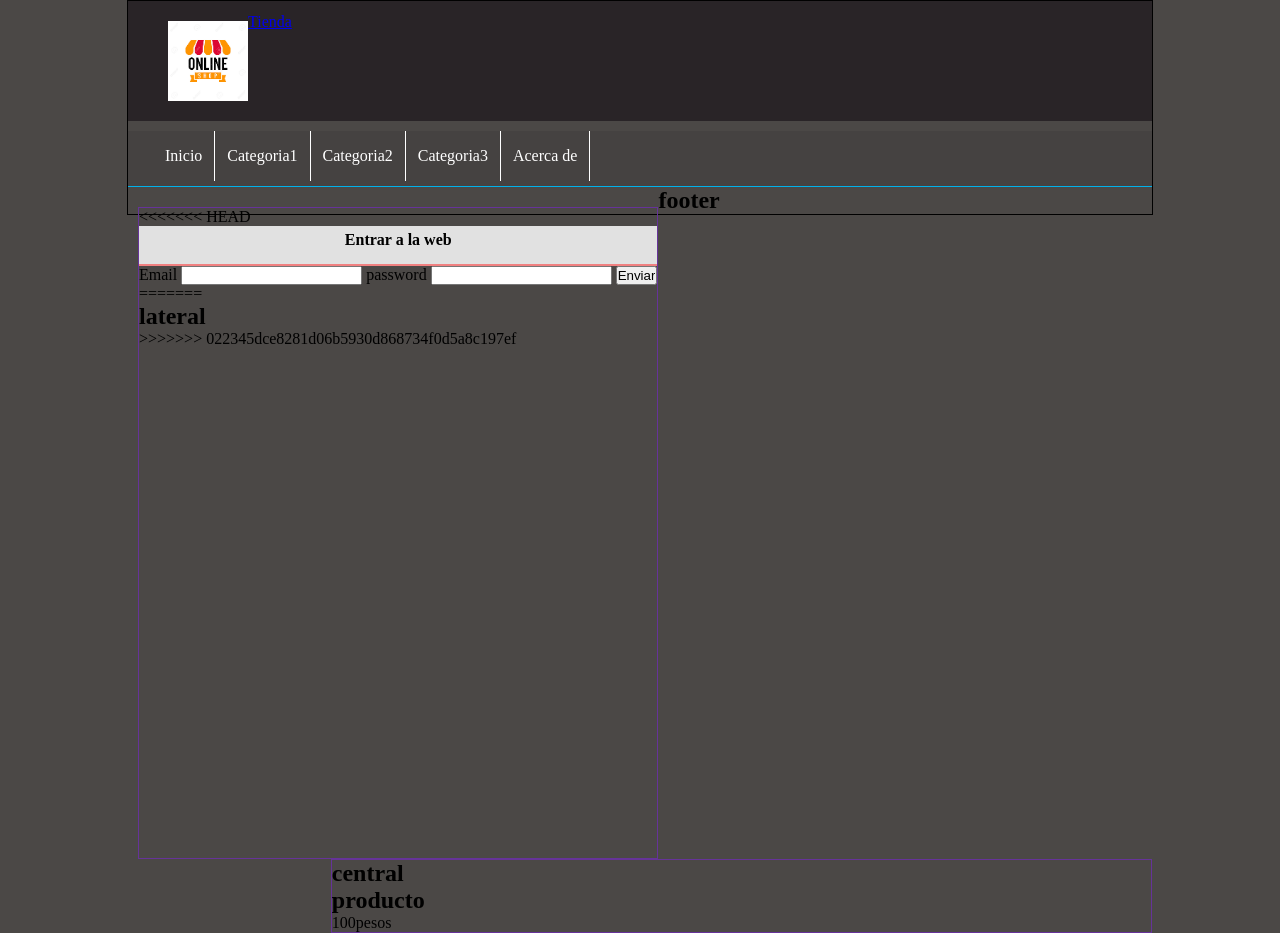
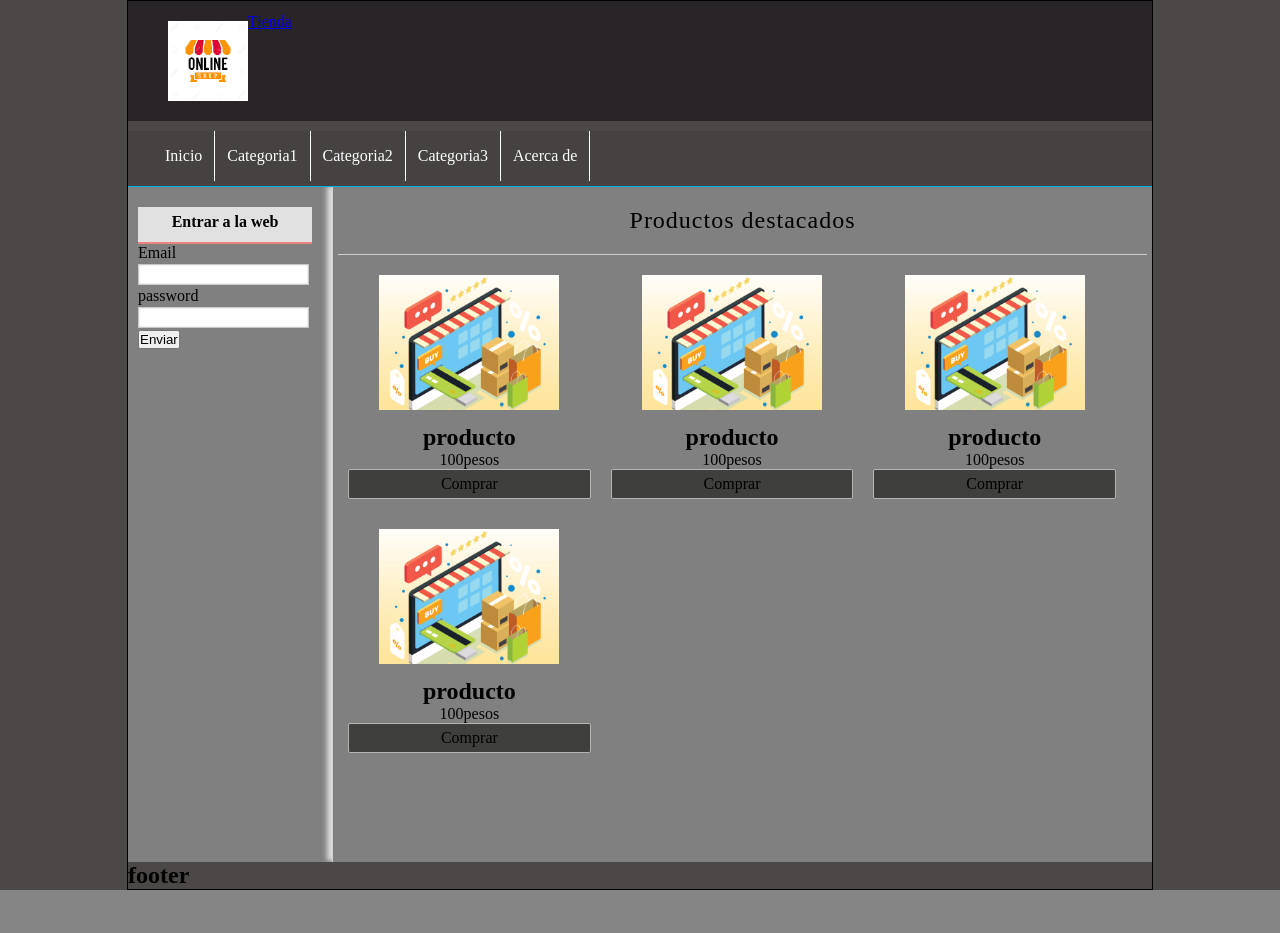
Before and after one commit to JefersonCarranza13/ProyectoPHP, a PHP site: page / in a window 1280 px wide. After the commit the page ends 890 px from the top, so only its background shows below. Run offline with PHP 8.4, Linux system fonts and the light colour scheme.

Commit message:
arreglo productos

```diff
--- a/index.html
+++ b/index.html
@@ -39,30 +39,50 @@
 
     <div id="content">
         <aside id="lateral">
-<<<<<<< HEAD
 
             <div id="login class="block_aside>
                 <h3>Entrar a la web</h3>
+
                 <form action="#" method="post">
+
                     <label for="email">Email</label>
                     <input type="email" name="email">
+
                     <label for="password">password</label>
                     <input type="password" name="password">
 
                     <input type="submit" value="Enviar">
                 </form>
 
-=======
-            <h2>lateral</h2>
->>>>>>> 022345dce8281d06b5930d868734f0d5a8c197ef
         </aside>
         <div id="central">
-            <h2>central</h2>
+            <h1>Productos destacados</h1>
             <div class="product">
+                <img src="Amazon-que-es-y-como-elige-sus-productos-destacados-1.jpg-1.jpg" alt="">
                 <h2>producto</h2>
-                <p>
-                    100pesos
-                </p>
+                <p>100pesos</p>
+                <a href="#" class="button">Comprar</a>
+            </div>
+
+            <div class="product">
+                <img src="Amazon-que-es-y-como-elige-sus-productos-destacados-1.jpg-1.jpg" alt="">
+                <h2>producto</h2>
+                <p>100pesos</p>
+                <a href="#" class="button">Comprar</a>
+            </div>
+
+            <div class="product">
+                <img src="Amazon-que-es-y-como-elige-sus-productos-destacados-1.jpg-1.jpg" alt="">
+                <h2>producto</h2>
+                <p>100pesos</p>
+                <a href="#" class="button">Comprar</a>
+            </div>
+
+            <div class="product">
+                <img src="Amazon-que-es-y-como-elige-sus-productos-destacados-1.jpg-1.jpg" alt="">
+                <h2>producto</h2>
+                <p>100pesos</p>
+                <a href="#" class="button">Comprar</a>
             </div>
         </div>
     </div>
--- a/style.css
+++ b/style.css
@@ -65,21 +65,17 @@ body{
 #content{
     margin: 0px auto;
     background: gray;
-<<<<<<< HEAD
     overflow:  hidden;
-=======
->>>>>>> 022345dce8281d06b5930d868734f0d5a8c197ef
 
 }
    /* Barra lateral  */
 #lateral{
-<<<<<<< HEAD
     width: 17%;
     min-height: 650px;
     float: left;
     margin-top: 20px;
     margin-left: 10px;
-    border: 1px solid rebeccapurple
+    /* border: 1px solid rebeccapurple */
 
 }
 #lateral .block_aside{
@@ -87,7 +83,7 @@ body{
     width: 90%;
     margin: 5px;
     padding: 10px;
-    border: 1 solid lightblue;
+    /* border: 1 solid lightblue; */
 
 }
 #lateral h3{
@@ -95,24 +91,89 @@ body{
     color: black;
     width: 100%;
     text-align: center;
-    padding-top: 5px;
+    line-height: 10px;
+    padding-top: 10px;
     padding-bottom: 15px;
     font-size: 16px;
     font-weight: bold;
     background: #e1e1e1;
     border-bottom: 2px solid lightcoral;
 }
+input[type="text"],
+input[type="password"],
+input[type="email"]{
+    display: block;
+    width: 95%;
+    margin-top: 2px;
+    margin-bottom: 2px;
+    border: 1px solid #c9c9c9;
+    box-shadow: 0px 0px 2px #ccc inset;
+    background: white;
+    padding: 2px;
+    color: gray;
+    transition: all 300ms;
+}
+input[type="text"]:focus,
+input[type="password"]:focus,
+input[type="email"]:focus{
+    border: 1px solid lightseagreen;
+    color: black;
+}
+input[type="summit"],
+input[type="button"],
+.button{
+    display: block;
+    border-radius: 2px;
+    padding: 5px;
+    padding-left: 10px;
+    padding-right: 10px;
+    background: rgb(63, 63, 61);
+    color: white;
+    border: 1px solid rgb(180, 180, 177);
+    cursor: pointer;
+
+}
+
+
 #central{
-    width: 80%;
-    border: 1px solid maroon;
+    width: 79%;
+    min-height: 650px;
     float: right;
-    border: 1px solid lightcyan;
-=======
-    width: 20%;
-    border: 1px solid rebeccapurple
+    /* border: 1px solid lightcyan; */
+    border-left: 1px solid lightgray;
+    box-shadow: -5px -1px 5px #ddd;
+    padding: 5px;
+    padding-top: 20px;
 }
-#central{
-    width: 80%;
-    border: 1px solid maroon
->>>>>>> 022345dce8281d06b5930d868734f0d5a8c197ef
+
+#central h1{
+    font-size: 24px;
+    font-weight: normal;
+    letter-spacing: 1px;
+    text-align: center;
+    border-bottom: 1px solid  #ccc;
+    margin-bottom: 20px;
+    padding: 20px;
+    padding-top: 0px;
 }
+.product{
+    width: 30%;
+    float: left;
+    margin-left: 10px;
+    margin-right: 10px;
+    margin-bottom: 30px;
+    text-align: center;
+}
+
+.product img{
+    height: 135px;
+    margin-bottom: 10px;
+}
+
+.product a{
+    color: black;
+    text-decoration: none;
+}
+.product a:hover{
+    color: lightcyan;
+}
```
Also changed, not shown: Amazon-que-es-y-como-elige-sus-productos-destacados-1.jpg-1.jpg (added).
